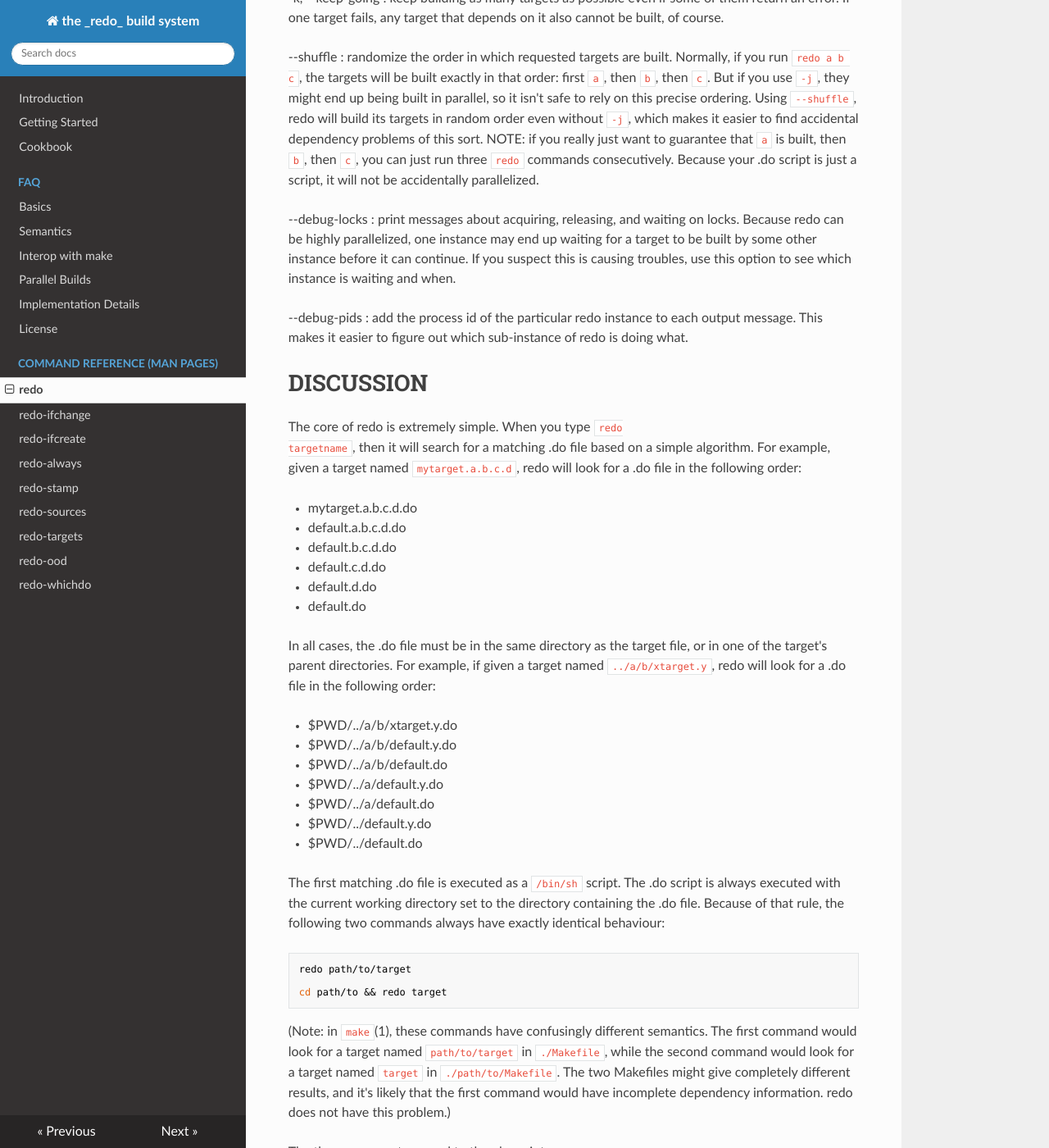
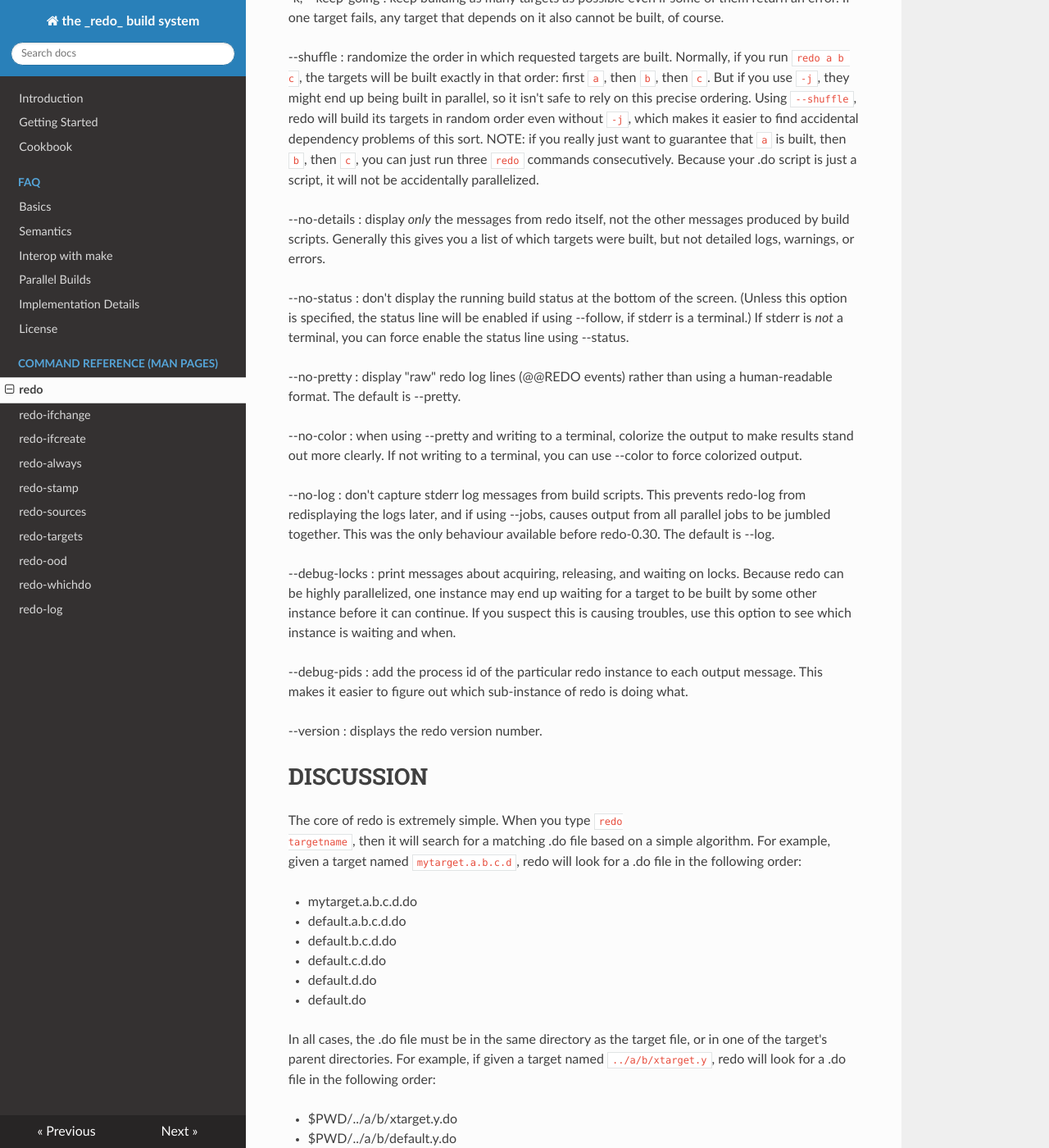
Before and after one commit to apenwarr/redo, an MkDocs documentation site: the page built from Documentation/redo.md, in a window 1280 px wide and 1400 px high, scrolled down 1302 px. Shown: the whole window at 82% size. Built offline with MkDocs 1.6.1, drawn with Linux system fonts in a browser that asks for light colours; nearby versions of some CDN libraries; old or Windows-style settings are respelled for this version of MkDocs.

Commit message:
redo-log: add man page.

```diff
--- a/Documentation/redo.md
+++ b/Documentation/redo.md
@@ -87,6 +87,32 @@ dependencies.
     Because your .do script is just a script, it will not
     be accidentally parallelized.
 
+--no-details
+:   display *only* the messages from redo itself, not the other messages
+    produced by build scripts.  Generally this gives you a list of which
+    targets were built, but not detailed logs, warnings, or errors.
+
+--no-status
+:   don't display the running build status at the bottom of the screen.
+    (Unless this option is specified, the status line will be enabled
+    if using --follow, if stderr is a terminal.)  If stderr is *not* a
+    terminal, you can force enable the status line using --status.
+
+--no-pretty
+:   display "raw" redo log lines (@@REDO events) rather than using a
+    human-readable format.  The default is --pretty.
+
+--no-color
+:   when using --pretty and writing to a terminal, colorize the output to
+    make results stand out more clearly.  If not writing to a terminal, you
+    can use --color to force colorized output.
+
+--no-log
+:   don't capture stderr log messages from build scripts.  This prevents
+    redo-log from redisplaying the logs later, and if using --jobs, causes
+    output from all parallel jobs to be jumbled together.  This was the
+    only behaviour available before redo-0.30.  The default is --log.
+
 --debug-locks
 :   print messages about acquiring, releasing, and waiting
     on locks.  Because redo can be highly parallelized,
@@ -99,6 +125,9 @@ dependencies.
 :   add the process id of the particular redo instance to each
     output message.  This makes it easier to figure out
     which sub-instance of redo is doing what.
+
+--version
+:   displays the redo version number.
 
 
 # DISCUSSION
--- a/mkdocs.yml
+++ b/mkdocs.yml
@@ -25,3 +25,4 @@ pages:
     - redo-targets: redo-targets.md
     - redo-ood: redo-ood.md
     - redo-whichdo: redo-whichdo.md
+    - redo-log: redo-log.md
```
Also changed, not shown: Documentation/redo-log.md (added, +83 -0 lines), 1 other file.
